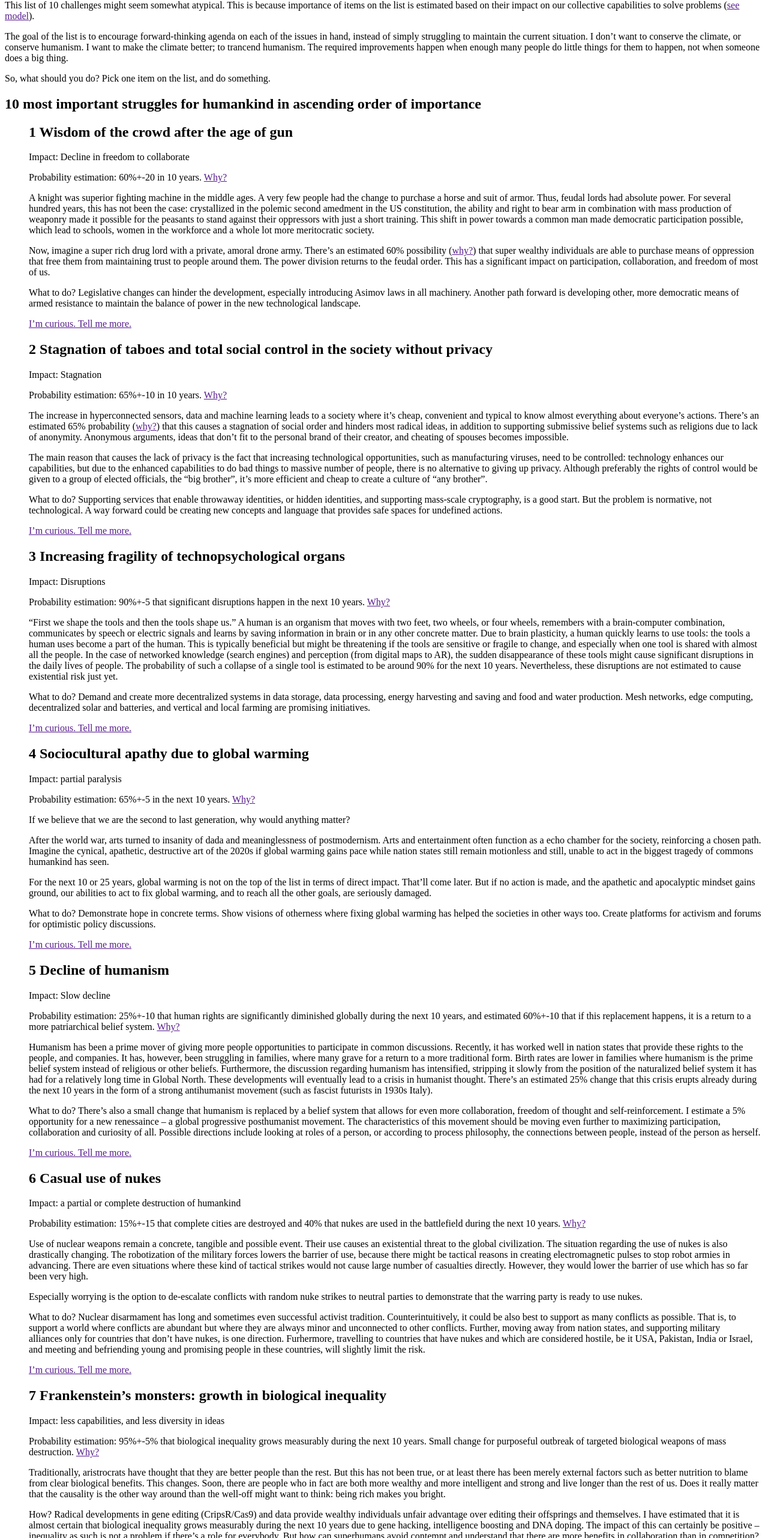
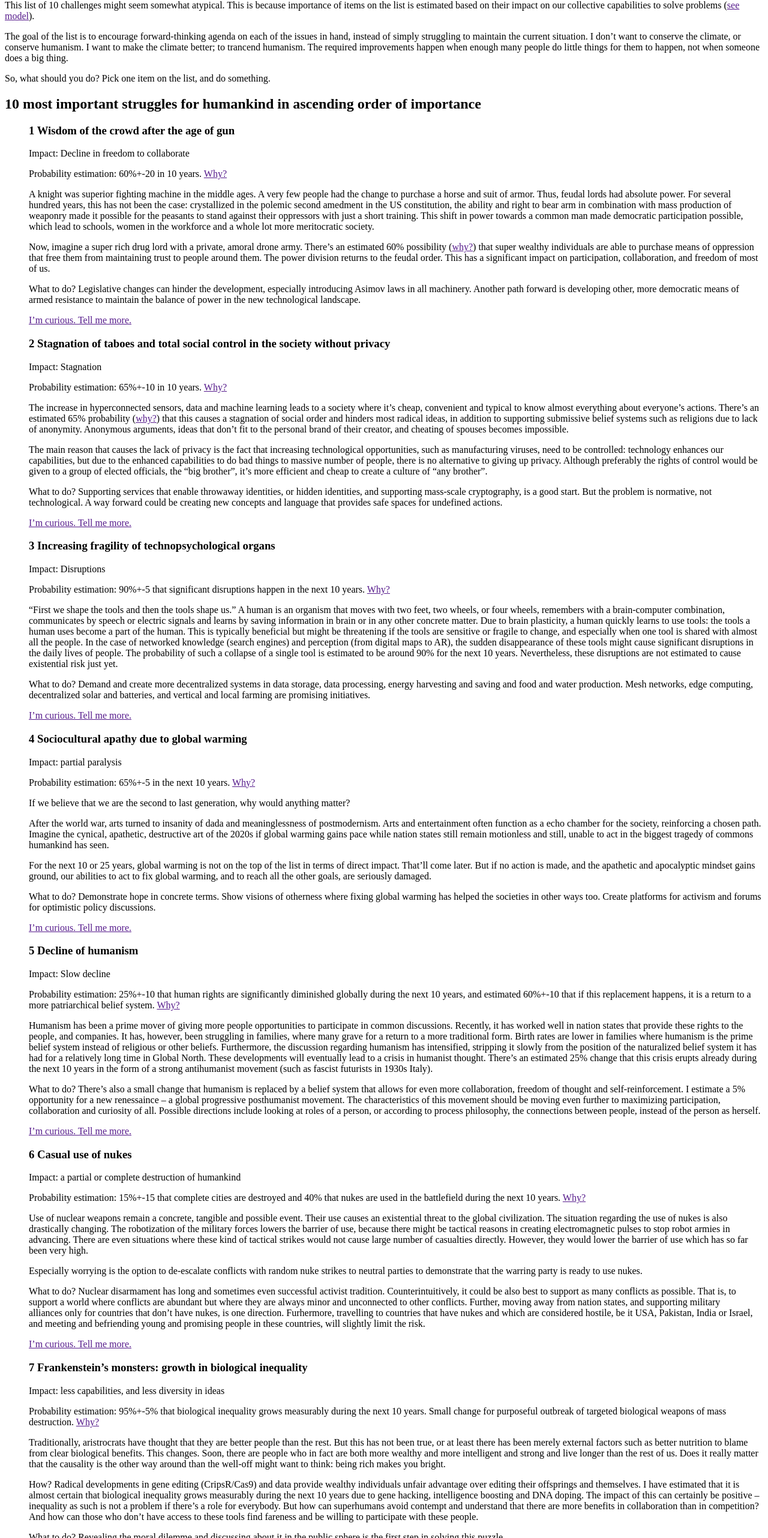
Before and after one commit to oannes/10issues, a plain HTML site: page index.html in a window 1280 px wide. Shown: the part 236-2800 px from the top of the page at 60% size. Drawn offline with Linux system fonts and the light colour scheme.

Commit message:
updated headline level for convenience

```diff
--- a/index.html
+++ b/index.html
@@ -36,7 +36,7 @@
 
     <ol>
       <div>
-        <h2>1 Wisdom of the crowd after the age of gun</h2>
+        <h3>1 Wisdom of the crowd after the age of gun</h3>
         <p>
         Impact: Decline in freedom to collaborate
         </p>
@@ -57,7 +57,7 @@
         </p>
       </div>
       <div>
-        <h2>2 Stagnation of taboes and total social control in the society without privacy</h2>
+        <h3>2 Stagnation of taboes and total social control in the society without privacy</h3>
         <p>
         Impact: Stagnation
         </p>
@@ -78,7 +78,7 @@
         </p>
       </div>
       <div>
-        <h2>3 Increasing fragility of technopsychological organs</h2>
+        <h3>3 Increasing fragility of technopsychological organs</h3>
         <p>
         Impact: Disruptions
         </p>
@@ -96,7 +96,7 @@
         </p>
       </div>
       <div>
-        <h2>4 Sociocultural apathy due to global warming</h2>
+        <h3>4 Sociocultural apathy due to global warming</h3>
         <p>
         Impact: partial paralysis
         </p>
@@ -120,7 +120,7 @@
         </p>
       </div>
       <div>
-        <h2>5 Decline of humanism</h2>
+        <h3>5 Decline of humanism</h3>
         <p>
         Impact: Slow decline
         </p>
@@ -138,7 +138,7 @@
         </p>
       </div>
       <div>
-        <h2>6 Casual use of nukes</h2>
+        <h3>6 Casual use of nukes</h3>
         <p>
         Impact: a partial or complete destruction of humankind
         </p>
@@ -159,7 +159,7 @@
         </p>
       </div>
       <div>
-        <h2>7 Frankenstein’s monsters: growth in biological inequality</h2>
+        <h3>7 Frankenstein’s monsters: growth in biological inequality</h3>
         <p>
         Impact: less capabilities, and less diversity in ideas
         </p>
@@ -180,7 +180,7 @@
         </p>
       </div>
       <div>
-        <h2>8 Articifial scarcity in the abundant world</h2>
+        <h3>8 Articifial scarcity in the abundant world</h3>
         <p>
         Impact: limits opportunities
         </p>
@@ -201,9 +201,9 @@
         </p>
         </div>
         <div>
-          <h2>
+          <h3>
             9 Lack of postindustrial institutions, especially regarding trust
-          </h2>
+          </h3>
           <p>
             Impact: stagnation
           </p>
@@ -227,7 +227,7 @@
           </p>
         </div>
         <div>
-          <h2>10 From the space age back to savannah</h2>
+          <h3>10 From the space age back to savannah</h3>
           <p>
             Impact: lack of perceived opportunities
           </p>
@@ -244,7 +244,7 @@
           <a href="">I’m curious. Tell me more. </a>
           </p>
         </div>
-
+        <hr>
     <p>By <a href="https://twitter.com/johanneskoponen">@johanneskoponen</a></p>
     </div>
   </body>
```
